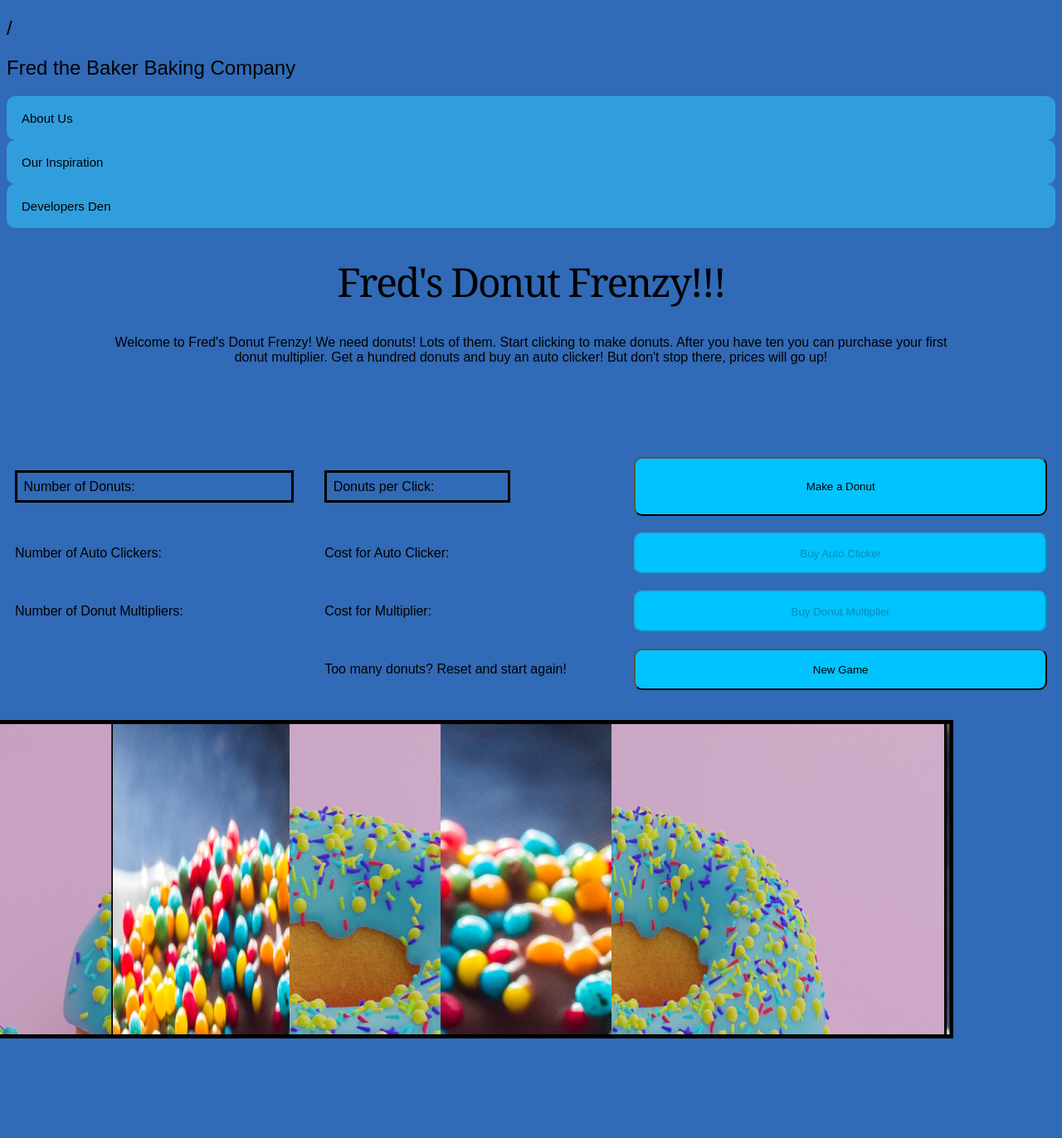
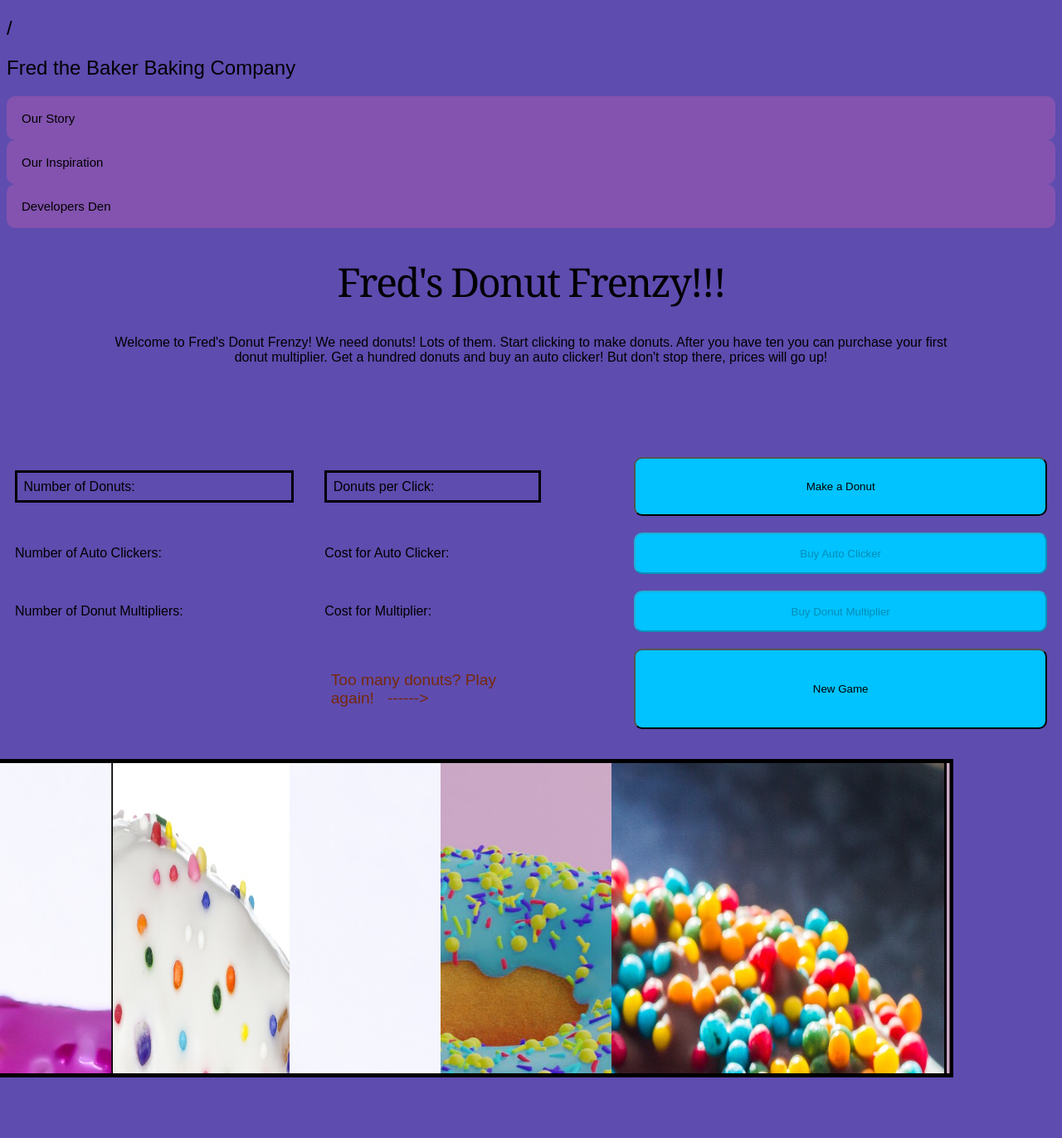
Before and after one commit to 2021-Spring-Part-Time/donut-clicker-MirandaPerry1982, a website built with Parcel: page index.html in a window 1280 px wide. Shown: the top 1372 px of the page at 83% size. Built offline with nearby package versions, Linux system fonts and the light colour scheme; files whose address does not match are found by name.

Commit message:
All done

```diff
--- a/DonutMaker.js
+++ b/DonutMaker.js
@@ -49,6 +49,7 @@ class DonutMaker {
 
   }
 
+
   getDonutsPerClick (){
     return Math.pow(1.2, this.numDonutMultipliers);
 
@@ -58,11 +59,7 @@ class DonutMaker {
     if(this.numDonuts >= 1){
     location.reload();
 }
-
-
   }
-
-
 }
 
 export default DonutMaker;
--- a/index.html
+++ b/index.html
@@ -16,9 +16,9 @@
   </div>
 <h2>Fred the Baker Baking Company</h2>
   <nav>
-      <button type="button" class="collapsible">About Us</button>
+      <button type="button" class="collapsible">Our Story</button>
       <div class="content">
-        <p>Fred the Baker Baking Co.® was born from a plan of formulating special recipe. Down in Nebraska we make Donuts with a fun personality that makes
+        <p>Fred the Baker Baking Co.® was born from a plan of formulating a special recipe. Down in Nebraska we make Donuts with a fun personality that makes
            people say “WOW” The shop is also known for a ton of your favorite classics such as Apple Fritters, Old Fashioned’s, Glazed Twists, Cinnamon Rolls,
            Maple Bars and OG Glazed Rings. Everything here is made fresh daily and can be enjoyed no matter what time of the day because we’re
             open and ready to serve you 24 hours a day.
@@ -55,7 +55,7 @@
 
 <main id="main">
 
-  <body>
+  <body class="body">
     <div id="container1">
       <div class="container2">
         <p class="num-donut-para"><span id="donutCount">Number of Donuts:</span></p>
@@ -77,7 +77,7 @@
 
       <div class="bottom-div">
         <p></p>
-        <p>Too many donuts? Reset and start again!</p>
+        <p class="new-game">Too many donuts? Play again!&nbsp&nbsp&nbsp------></p>
         <button id="resetBtn">New Game</button>
       </div>
     </div>
@@ -87,10 +87,10 @@
 
   <div id="carousel">
     <figure><img src="images\donut-pic.jpg" alt="donut"></figure>
+    <figure><img src="images\donut-pic1.jpg" alt="donuts"></figure>
     <figure><img src="images\donut-pic2.jpg" alt="donuts"></figure>
-    <figure><img src="images\donut-pic1.jpg" alt="donuts"></figure>
-    <figure><img src="images\donut-pic2.jpg" alt="donut"></figure>
-    <figure><img src="images\donut-pic1.jpg" alt="donut"></figure>
+    <figure><img src="images\donut-pic3.jpg" alt="donut"></figure>
+    <figure><img src="images\donut-pic4.jpg" alt="donut"></figure>
   </div>
 
 
--- a/style.css
+++ b/style.css
@@ -4,7 +4,7 @@
 }
 
 body{
-   background-color: rgb(49, 106, 182);
+   background-color: rgb(94, 76, 175);
 }
 
 h1 {
@@ -28,7 +28,7 @@ h1 {
 
 .collapsible {
 
-    background-color:rgb(48, 158, 221);
+    background-color:rgb(131, 83, 175);
     color:black;
     cursor: pointer;
     padding: 18px;
@@ -41,7 +41,7 @@ h1 {
   }
 
   .active, .collapsible:hover {
-    background-color:rgb(200, 31, 172)
+    background-color:rgb(87, 28, 143)
   }
 
   .content {
@@ -139,6 +139,13 @@ h1 {
 
 .donut-click-para{
   border-style: solid;
+  margin-right:30%;
+  padding: 2%;
+}
+
+.new-game{
+  font-size:larger;
+  color:rgb(119, 41, 10);
   margin-right:40%;
   padding: 2%;
 }
```
